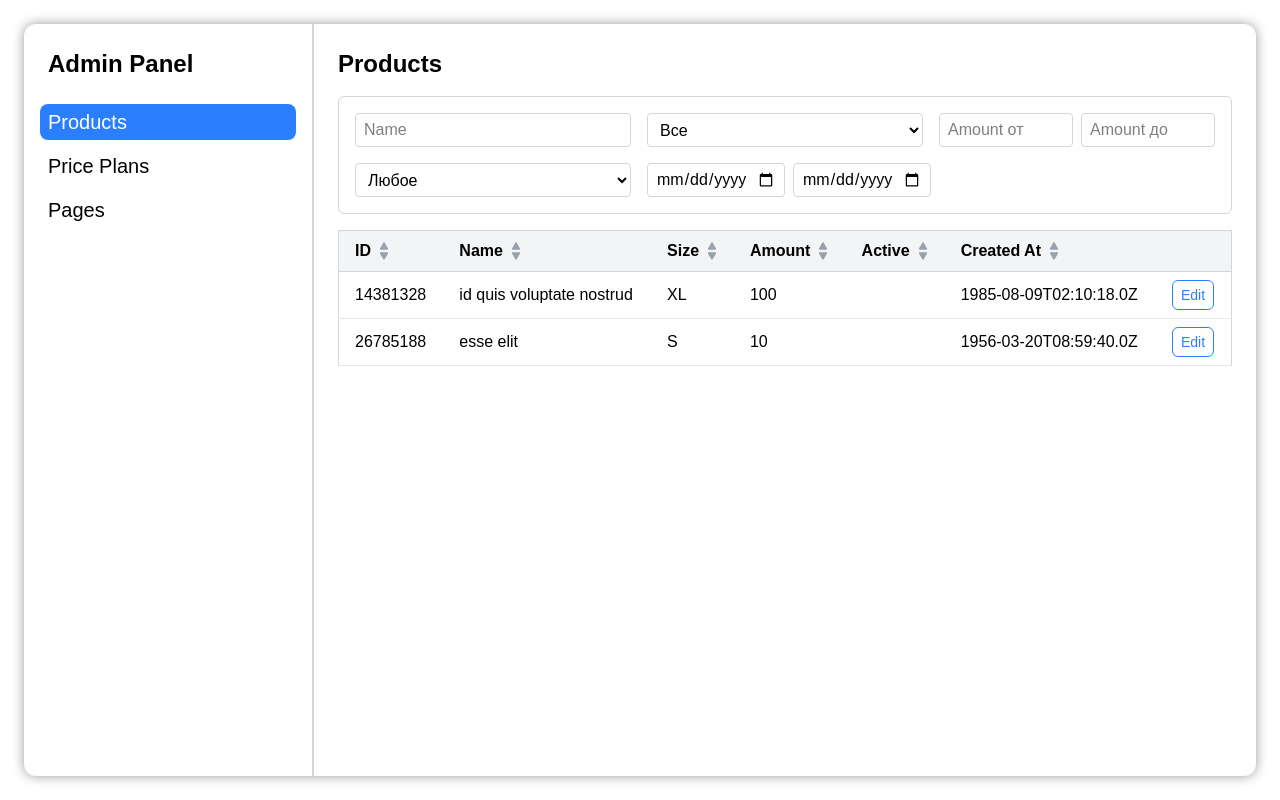
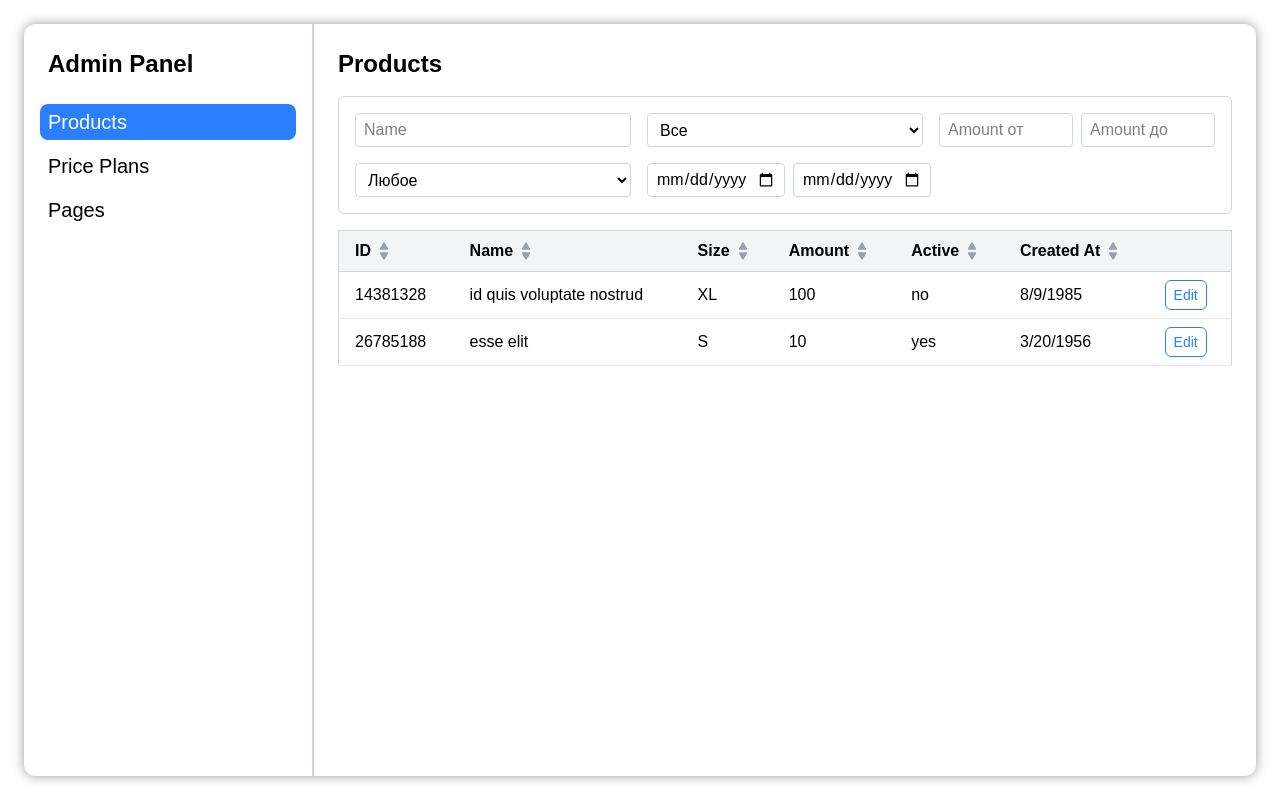
Before and after one commit to thegolova/entity-admin-ui, a Next.js app: page /products in a window 1280 px wide. Built offline with nearby package versions, Linux system fonts and the light colour scheme.

Commit message:
small fix display date cell \ active cell

```diff
--- a/src/app/pages/page.tsx
+++ b/src/app/pages/page.tsx
@@ -14,7 +14,7 @@ const PagesPage = () => {
     {
       key: "active",
       label: "Active",
-      render: (item: PageType) => (item.active ? "yes" : "no"),
+      render: (item: PageType) => item.active ? "yes" : "no",
       type: "boolean",
     },
     {
--- a/src/app/price-plans/page.tsx
+++ b/src/app/price-plans/page.tsx
@@ -15,7 +15,7 @@ const PricePlansPage = () => {
     {
       key: "active",
       label: "Active",
-      render: (item: PricePlanType) => (item.active ? "yes" : "no"),
+      render: (item: PricePlanType) => item.active ? "yes" : "no",
       type: "boolean",
     },
     {
--- a/src/app/products/page.tsx
+++ b/src/app/products/page.tsx
@@ -23,10 +23,16 @@ const ProductsPage = () => {
     {
       key: "active",
       label: "Active",
-      render: (item: ProductsType) => item.active,
+      render: (item: ProductsType) => (item.active ? "yes" : "no"),
       type: "boolean",
     },
-    { key: "createdAt", label: "Created At", type: "date" },
+    {
+      key: "createdAt",
+      label: "Created At",
+      render: (item: ProductsType) =>
+        new Date(item.createdAt).toLocaleDateString(),
+      type: "date",
+    },
   ];
 
   return (
```
